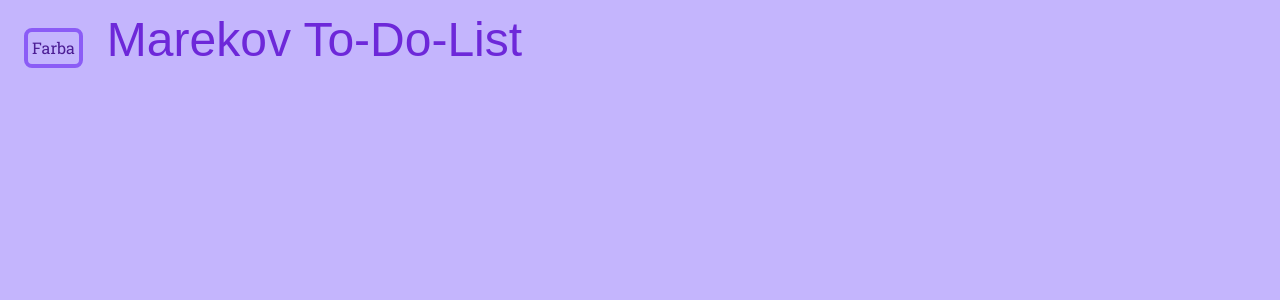
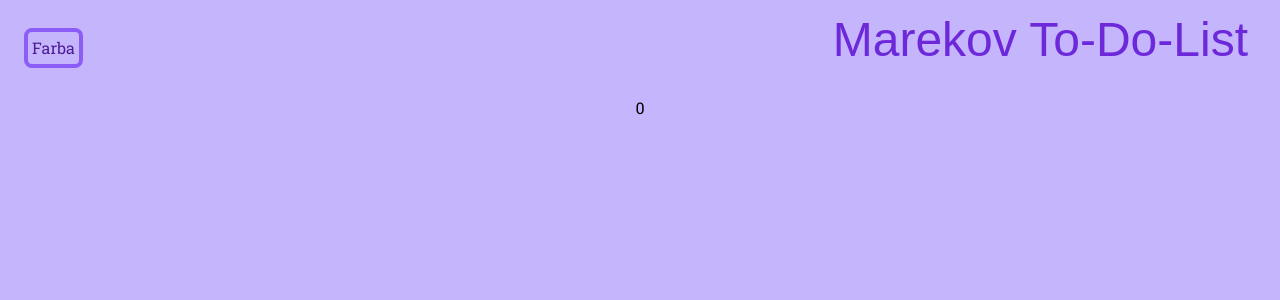
Before and after one commit to LonziSlovakia/toDoList, a React (Create React App) app: page / in a window 1280 px wide. Shown: the top 300 px of the page. Built offline with nearby package versions, Linux system fonts and the light colour scheme; a web font is replaced by a local one.

Commit message:
header je finished a list component je predpripravený.

```diff
--- a/src/App.js
+++ b/src/App.js
@@ -1,6 +1,6 @@
 import React from 'react';
 import { Dropdown } from 'react-bootstrap'
-//import List from './ListComponent'
+import List from './ListComponent'
 import ColorItem from './ColorComponent'
 
 class App extends React.Component {
@@ -19,26 +19,24 @@ class App extends React.Component {
 
     return (
       <div className={`bg-${color}-300 min-h-screen text-center font-robotoslab`}>
-        <header className="flex">
-          <Dropdown drop="right">
+        <header className="flex justify-between">
+          <Dropdown drop="down">
             <button className={`my-7 mx-6 p-1 border-4 border-${color}-500 text-${color}-900 rounded-lg bg-${color}-300 hover:bg-${color}-400`}>
               <Dropdown.Toggle variant="success" id="dropdown-basic">
                 Farba
               </Dropdown.Toggle>
             </button>
 
-            <Dropdown.Menu>
-              {['purple', 'blue', 'red', 'pink', 'yellow'].map((color, i) => {
+            <Dropdown.Menu className="mt-2">
+              {['blue', 'red', 'pink', 'yellow', 'green', 'purple', 'gray'].map((color, i) => {
                 return (<ColorItem onClick={this.handleChangeColor} color={color} id={i} />)
               })}
             </Dropdown.Menu>
           </Dropdown>
-          <h1 className={`text-${color}-700 font-sansita text-5xl text-center py-4`}>Marekov To-Do-List</h1>
+          <h1 className={`mx-8 text-${color}-700 font-sansita text-5xl text-center py-4`}>Marekov To-Do-List</h1>
         </header>
-        <div>
-
-        </div>
-      </div>
+        <List />
+      </div >
     );
   }
 }
--- a/src/ColorComponent.js
+++ b/src/ColorComponent.js
@@ -5,7 +5,7 @@ const ColorItem = (props) => {
 
     return (
         <Dropdown.Item href={`#/action-${id}`} >
-            <div onClick={() => onClick(color)} className={` inline-block ml-3 pb-2 px-2 h-8 border-4 border-${color}-500 text-${color}-900 rounded-lg bg-${color}-300 hover:bg-${color}-400`}>
+            <div onClick={() => onClick(color)} className={`-ml-2 mt-0.5 px-2 border-4 border-${color}-500 text-${color}-900 rounded-lg bg-${color}-300 hover:bg-${color}-400`}>
                 {color}
             </div>
         </Dropdown.Item>
--- a/src/ListComponent.js
+++ b/src/ListComponent.js
@@ -1,5 +1,7 @@
 const List = () => {
-    return 0
+    return (
+        0
+    )
 }
 
 
```
Also changed, not shown: src/shortcut.txt.
